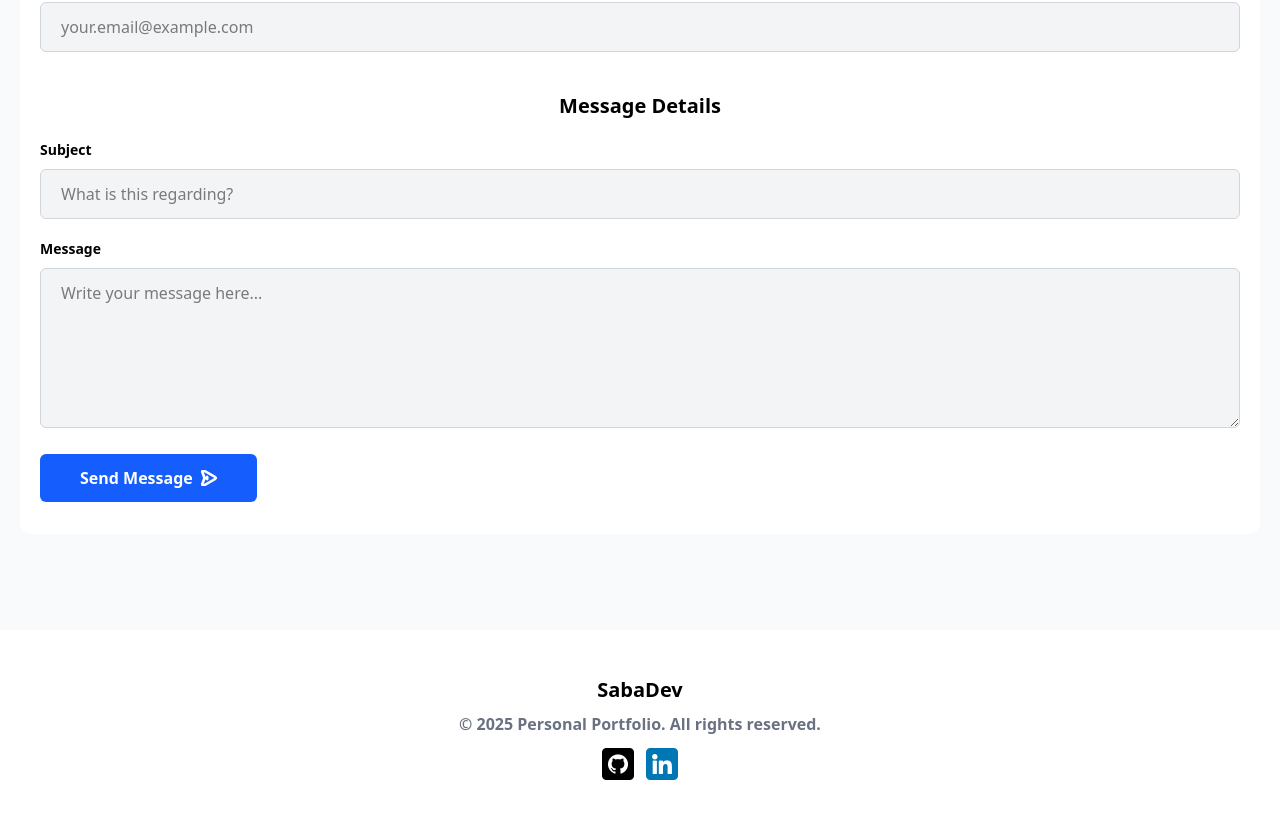
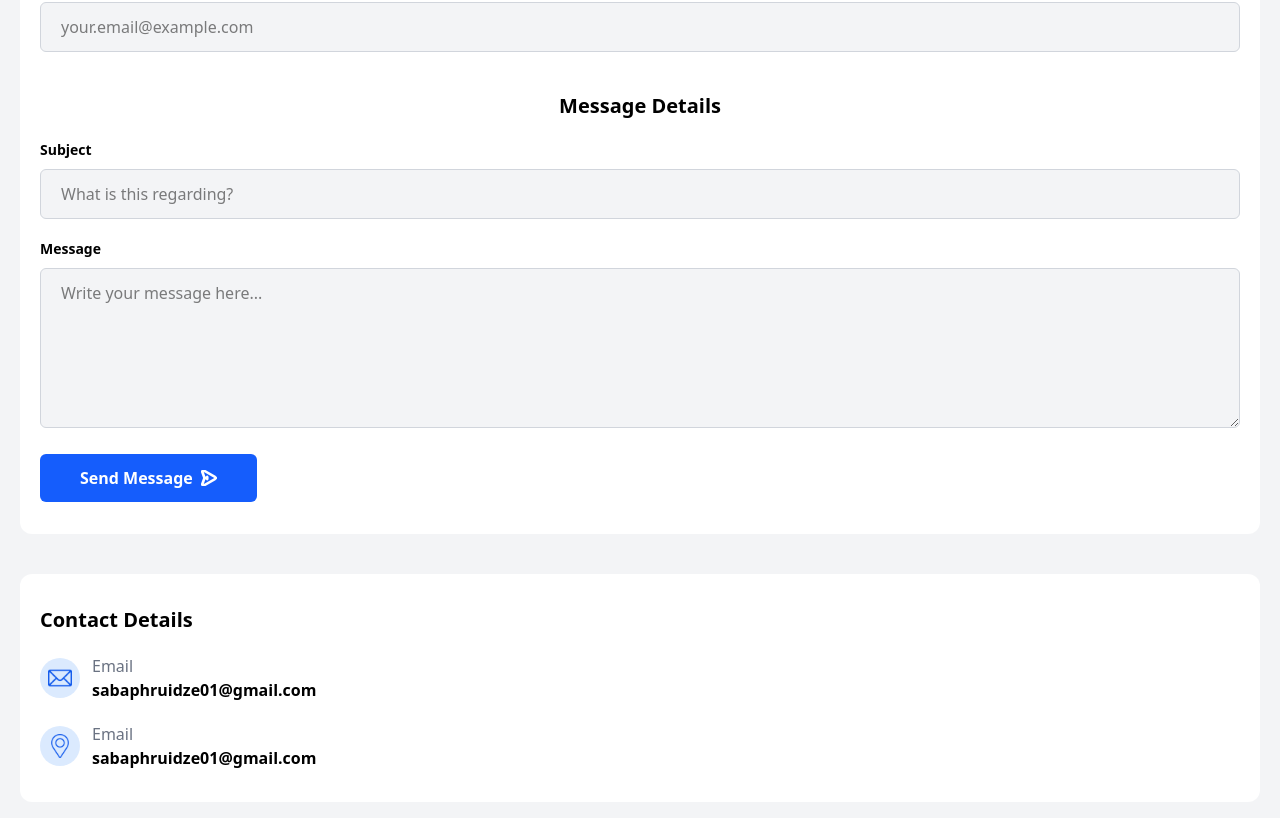
Before and after one commit to sabaPhruidze/portfolio, a React (Vite) app: page /contacts in a window 1280 px wide. Shown: the part 450-1268 px from the top of the page. Built offline with nearby package versions, Linux system fonts and the light colour scheme.

Commit message:
contact details done as well tomorrow I will continue connect part and than location

```diff
--- /dev/null
+++ b/src/components/contact/ContactDetails.tsx
@@ -0,0 +1,30 @@
+import email from "../../assets/contact/mail.png";
+import pin from "../../assets/contact/pin.png";
+
+const ContactDetails = () => {
+  return (
+    <section className="bg-white rounded-xl px-5 py-8 mt-10">
+      <h2 className="font-bold text-xl">Contact Details</h2>
+      <div className="flex flex-row items-center gap-3 mt-5">
+        <div className="w-10 h-10 bg-blue-100 flex justify-center items-center rounded-full">
+          <img src={email} alt="email icon" className="w-6 h-6" />
+        </div>
+        <div className="flex flex-col">
+          <h3 className="text-gray-500">Email</h3>
+          <p className="font-bold">sabaphruidze01@gmail.com</p>
+        </div>
+      </div>
+      <div className="flex flex-row items-center gap-3 mt-5">
+        <div className="w-10 h-10 bg-blue-100 flex justify-center items-center rounded-full">
+          <img src={pin} alt="email icon" className="w-6 h-6" />
+        </div>
+        <div className="flex flex-col">
+          <h3 className="text-gray-500">Email</h3>
+          <p className="font-bold">sabaphruidze01@gmail.com</p>
+        </div>
+      </div>
+    </section>
+  );
+};
+
+export default ContactDetails;
--- a/src/pages/Contact.tsx
+++ b/src/pages/Contact.tsx
@@ -1,11 +1,13 @@
+import ContactDetails from "../components/contact/ContactDetails";
 import GetInTouch from "../components/contact/GetInTouch";
 import InputBox from "../components/contact/InputBox";
 
 const Contact = () => {
   return (
-    <div className="px-5 pt-10 bg-gray-50 h-250">
+    <div className="px-5 pt-10 bg-gray-100 h-400">
       <GetInTouch />
       <InputBox />
+      <ContactDetails />
     </div>
   );
 };
```
Also changed, not shown: src/assets/contact/pin.png.
